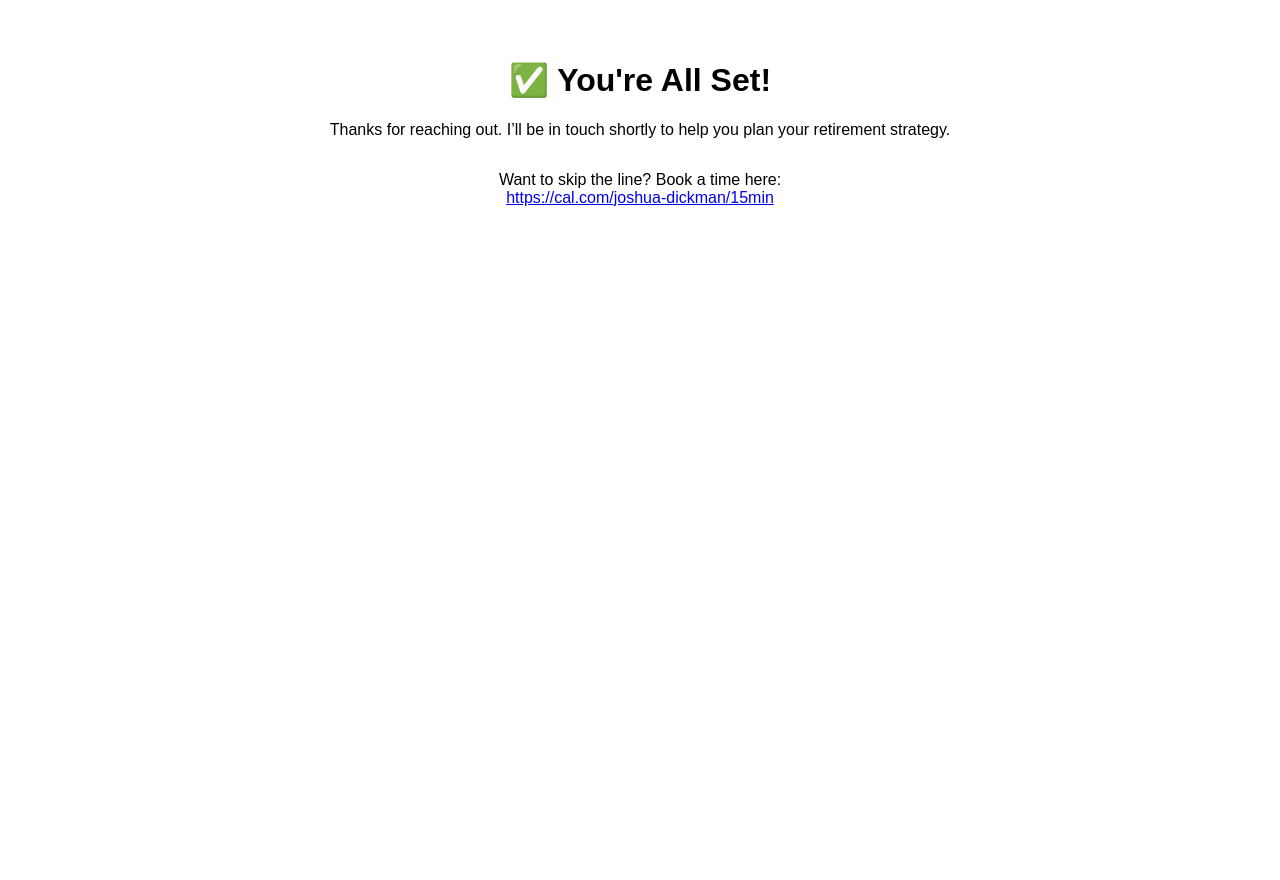
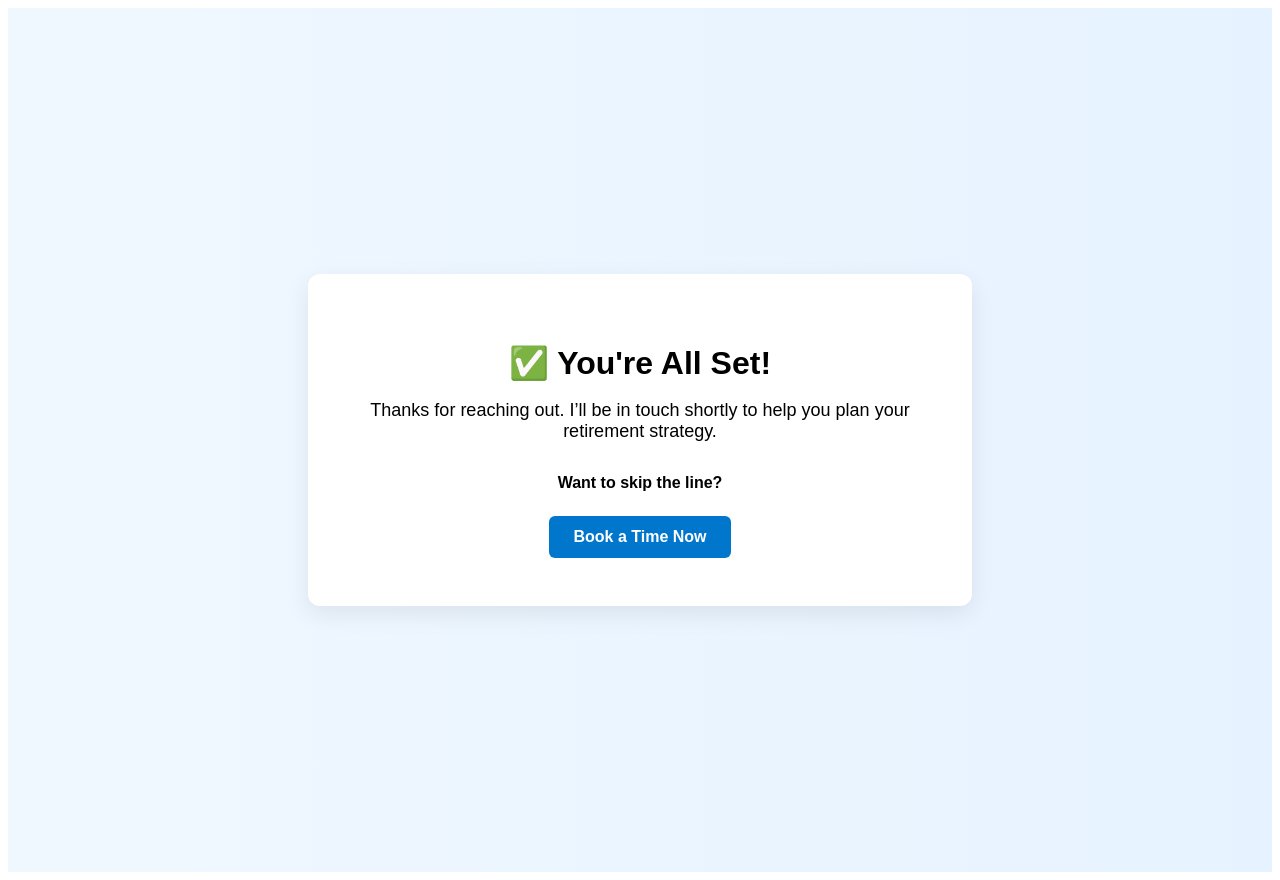
Before and after one commit to kalalaukid/retire-from-trades, a Next.js app: page /thank-you-insurance in a window 1280 px wide. Before the commit the page ends 800 px from the top, so only its background shows below. Built offline with nearby package versions, Linux system fonts and the light colour scheme.

Commit message:
Update thank-you-insurance.js

```diff
--- a/pages/thank-you-insurance.js
+++ b/pages/thank-you-insurance.js
@@ -1,14 +1,53 @@
 export default function ThankYouInsurance() {
   return (
-    <main style={{ padding: '2rem', fontFamily: 'Arial', textAlign: 'center' }}>
-      <h1>✅ You're All Set!</h1>
-      <p>Thanks for reaching out. I’ll be in touch shortly to help you plan your retirement strategy.</p>
-      <p style={{ marginTop: '2rem' }}>
-        Want to skip the line? Book a time here:<br />
-        <a href="https://cal.com/joshua-dickman/15min" target="_blank" rel="noreferrer">
-          https://cal.com/joshua-dickman/15min
+    <main
+      style={{
+        fontFamily: 'Arial, sans-serif',
+        background: 'linear-gradient(to right, #f0f8ff, #e6f2ff)',
+        minHeight: '100vh',
+        display: 'flex',
+        justifyContent: 'center',
+        alignItems: 'center',
+        padding: '2rem',
+      }}
+    >
+      <div
+        style={{
+          backgroundColor: '#fff',
+          borderRadius: '12px',
+          padding: '3rem 2rem',
+          maxWidth: '600px',
+          width: '100%',
+          boxShadow: '0 8px 24px rgba(0, 0, 0, 0.08)',
+          textAlign: 'center',
+        }}
+      >
+        <h1 style={{ fontSize: '2rem', marginBottom: '1rem' }}>
+          ✅ You're All Set!
+        </h1>
+        <p style={{ fontSize: '1.125rem', marginBottom: '2rem' }}>
+          Thanks for reaching out. I’ll be in touch shortly to help you plan your retirement strategy.
+        </p>
+        <p style={{ fontSize: '1rem', marginBottom: '1.5rem', fontWeight: 'bold' }}>
+          Want to skip the line?
+        </p>
+        <a
+          href="https://cal.com/joshua-dickman/15min"
+          target="_blank"
+          rel="noopener noreferrer"
+          style={{
+            backgroundColor: '#0077cc',
+            color: '#fff',
+            padding: '0.75rem 1.5rem',
+            textDecoration: 'none',
+            borderRadius: '6px',
+            fontWeight: 'bold',
+            display: 'inline-block',
+          }}
+        >
+          Book a Time Now
         </a>
-      </p>
+      </div>
     </main>
   );
 }
```
